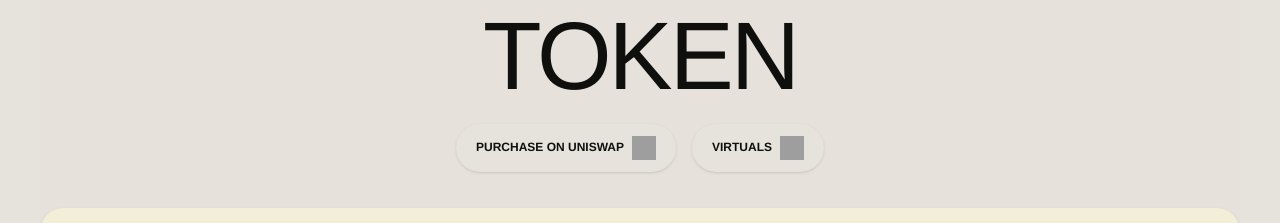
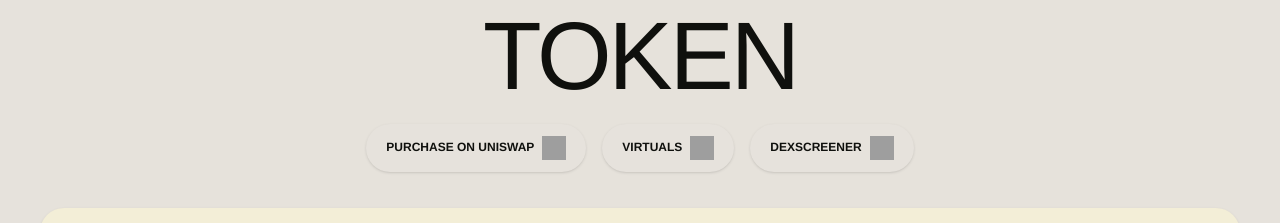
Before and after one commit to happyfood99999/hanalanding, a React (Vite) app: page / in a window 1280 px wide. Shown: the part 6520-6743 px from the top of the page. Built offline with nearby package versions, Linux system fonts and the light colour scheme; grey boxes are pictures that could not be loaded; a web font is replaced by a local one.

Commit message:
Add DEXSCREENER button to token section

```diff
--- a/src/screens/LHome/LHome.tsx
+++ b/src/screens/LHome/LHome.tsx
@@ -593,6 +593,24 @@ export const LHome = (): JSX.Element => {
                 />
               </Button>
             </a>
+
+            <a
+              href="https://dexscreener.com/base/0x7B1b0E65E10AD90794Abf28db9F0a85edB8e6C8C"
+              target="_blank"
+              rel="noopener noreferrer"
+              className="inline-flex items-center gap-2 relative flex-[0_0_auto]"
+            >
+              <Button className="h-10 gap-2 px-5 py-6 bg-[#e6e2dc] rounded-[1000px] overflow-hidden hover:bg-[#d6d2cc] transition-colors">
+                <span className="relative w-fit mt-[-11.00px] mb-[-9.00px] [font-family:'Helvetica_Now_Display-Bold',Helvetica] font-bold text-[#0f100d] text-xs text-center tracking-[0] leading-3 whitespace-nowrap">
+                  DEXSCREENER
+                </span>
+                <img
+                  className="relative w-6 h-6 mt-[-16.00px] mb-[-16.00px]"
+                  alt="DEXSCREENER logo"
+                  src="https://emerald-famous-coyote-461.mypinata.cloud/ipfs/bafkreibnl6kr7coxynv2akyxdtvyi6nhjdyalt3yhjtm3ojephhyesa2vy"
+                />
+              </Button>
+            </a>
           </div>
 
           <div className="w-full max-w-[1320px] flex flex-col gap-5">
```
